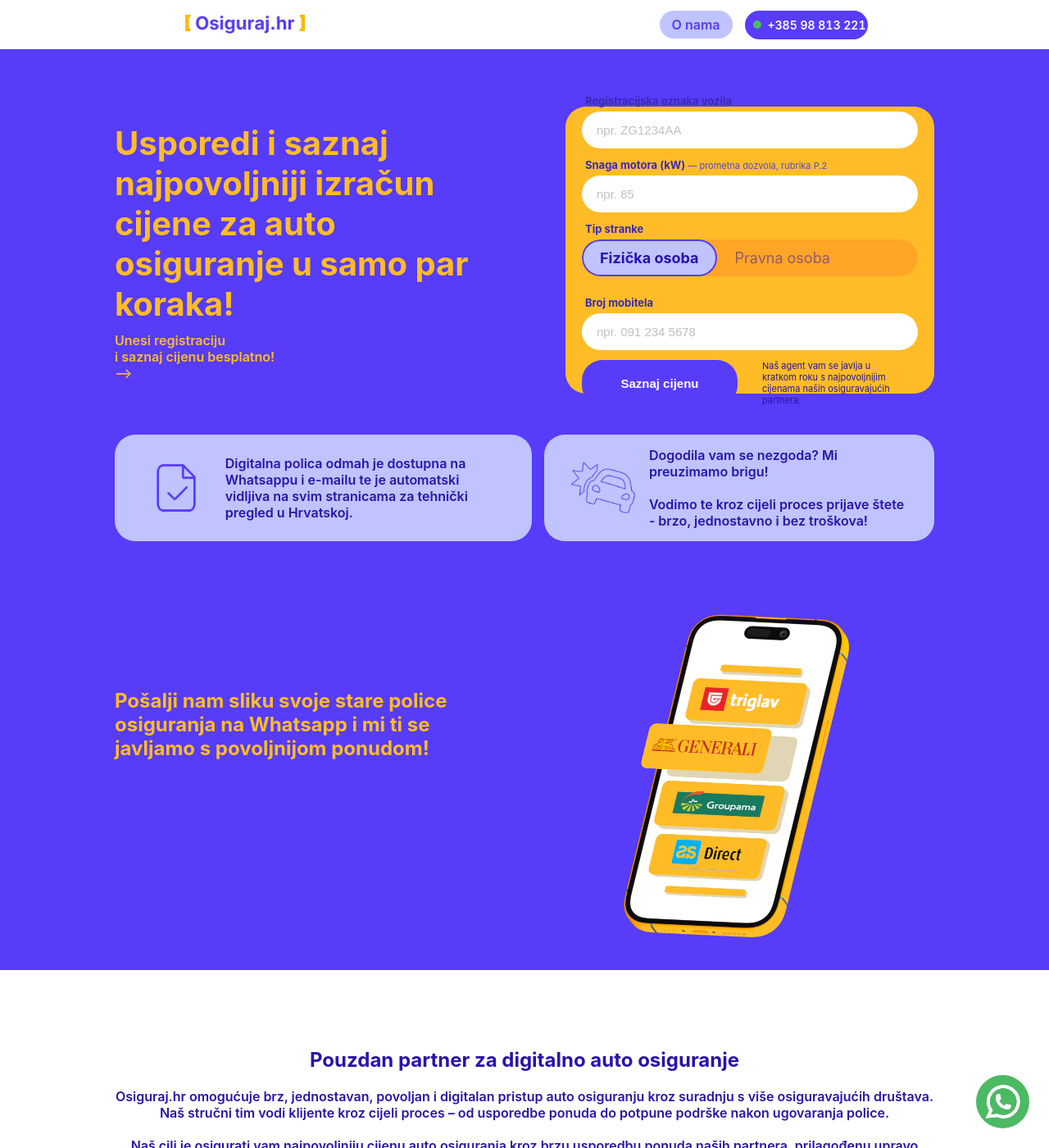
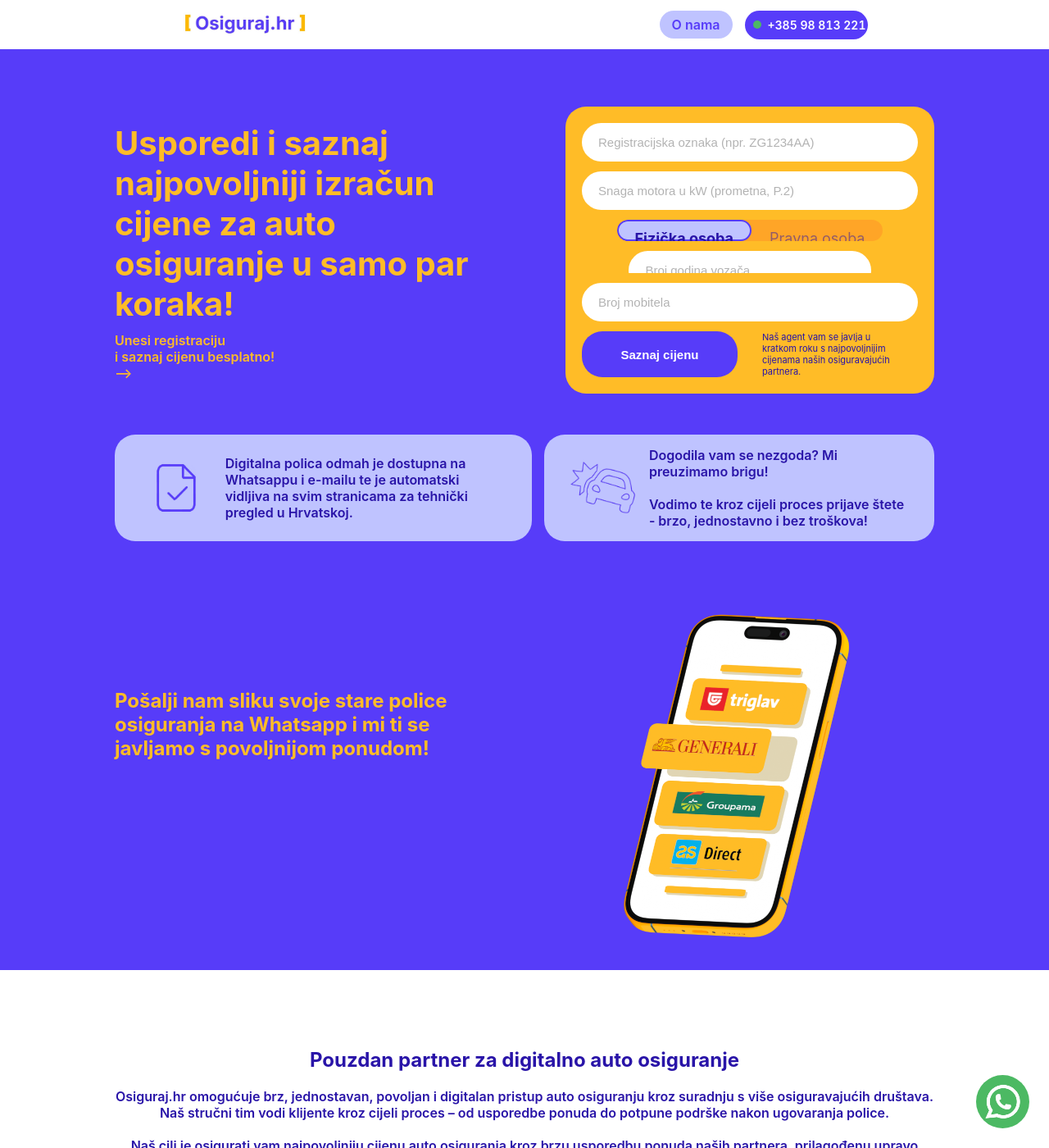
Before and after one commit to Filip-Gale/OsigurajHR, a Jekyll site: the page built from index.html, in a window 1280 px wide and 1400 px high. Shown: the whole window at 82% size. Built offline with Jekyll 4.4.1, drawn with Linux system fonts in a browser that asks for light colours.

Commit message:
Revert labels, fix input width and placeholder

```diff
--- a/css/index.css
+++ b/css/index.css
@@ -13,53 +13,33 @@
     width: 90%;
     max-width: 450px;
     justify-content: center;
-    align-items: stretch;
-    text-align: left;
+    align-items: center;
+    text-align: center;
     margin: 0 auto;
     gap: 12px;
 }
 
-.form-field {
-    display: flex;
-    flex-direction: column;
-    gap: 5px;
-    width: 100%;
-}
-
-.form-field > label {
-    font-size: 13px;
-    font-weight: 700;
-    color: #3a2ab0;
-    padding-left: 4px;
-}
-
-.form-field > label small {
-    font-weight: 400;
-    color: #5a4ac0;
-    font-size: 11px;
-}
-
 form input{
-    width: 100%;
-    box-sizing: border-box;
+    width: 92%;
     border: 0;
-    padding: 12px 16px;
-    font-weight: bold;
+    padding: 13px 18px;
+    font-weight: 600;
     color: #573cf9;
     border: transparent solid 2px;
-    font-size: 15px;
+    font-size: 14px;
+    box-sizing: border-box;
 
     -webkit-appearance: none;
     appearance: none;
 }
 
 form input::placeholder{
-    opacity: 0.45;
+    opacity: 0.55;
     font-weight: normal;
 }
 
 form input:focus::placeholder{
-    opacity: 0.7;
+    opacity: 0.85;
 }
 
 form input:focus{
@@ -565,6 +545,7 @@
 
     form input{
         width: 100%;
+        font-size: 15px;
     }
 
     #phone-dialogue{
--- a/index.html
+++ b/index.html
@@ -205,36 +205,23 @@
                 <input type="hidden" name="Kontakt" value="{{contact}}">
                <input type="hidden" name="WhatsApp_Link" id="whatsapp_link">
 
-                <div class="form-field">
-                    <label for="registracija-input">Registracijska oznaka vozila</label>
-                    <input class="round" type="text" name="username" id="registracija-input" placeholder="npr. ZG1234AA" required>
-                </div>
+                <input class="round" type="text" name="username" id="registracija-input" placeholder="Registracijska oznaka (npr. ZG1234AA)" required>
 
-                <div class="form-field">
-                    <label for="snagaMotora-input">Snaga motora (kW) <small>— prometna dozvola, rubrika P.2</small></label>
-                    <input class="round" type="number" name="snagaMotora" id="snagaMotora-input" min="1" max="1000" placeholder="npr. 85" required>
-                </div>
+                <input class="round" type="number" name="snagaMotora" id="snagaMotora-input" min="1" max="1000" placeholder="Snaga motora u kW (prometna, P.2)" required>
 
-                <div class="form-field">
-                    <label>Tip stranke</label>
-                    <div class="segmented-control round" id="user-type-group">
-                        <input type="radio" id="fiz" name="user-type" value="fizicka_osoba" checked>
-                        <label for="fiz" class="segment round">Fizička osoba</label>
-                        <input type="radio" id="pra" name="user-type" value="pra">
-                        <label for="pra" class="segment round">Pravna osoba</label>
-                    </div>
+                <div class="segmented-control round" id="user-type-group">
+                    <input type="radio" id="fiz" name="user-type" value="fizicka_osoba" checked>
+                    <label for="fiz" class="segment round">Fizička osoba</label>
+                    <input type="radio" id="pra" name="user-type" value="pra">
+                    <label for="pra" class="segment round">Pravna osoba</label>
                 </div>
 
                 <!-- Age selector -->
-                <div class="form-field age-input-wrapper" id="age-wrapper">
-                    <label for="age-input-field">Broj godina vozača</label>
-                    <input class="round age-input" id="age-input-field" type="number" name="age" min="1" max="100" placeholder="npr. 35" required>
+                <div class="age-input-wrapper" id="age-wrapper">
+                    <input class="round age-input" type="number" name="age" min="1" max="100" placeholder="Broj godina vozača" required>
                 </div>
 
-                <div class="form-field">
-                    <label for="contact-input">Broj mobitela</label>
-                    <input class="round" id="contact-input" type="text" name="contact" placeholder="npr. 091 234 5678" required>
-                </div>
+                <input class="round" type="text" name="contact" placeholder="Broj mobitela" required>
 
 
                 <!--<div class="h-captcha" data-captcha="true"></div>-->
```
